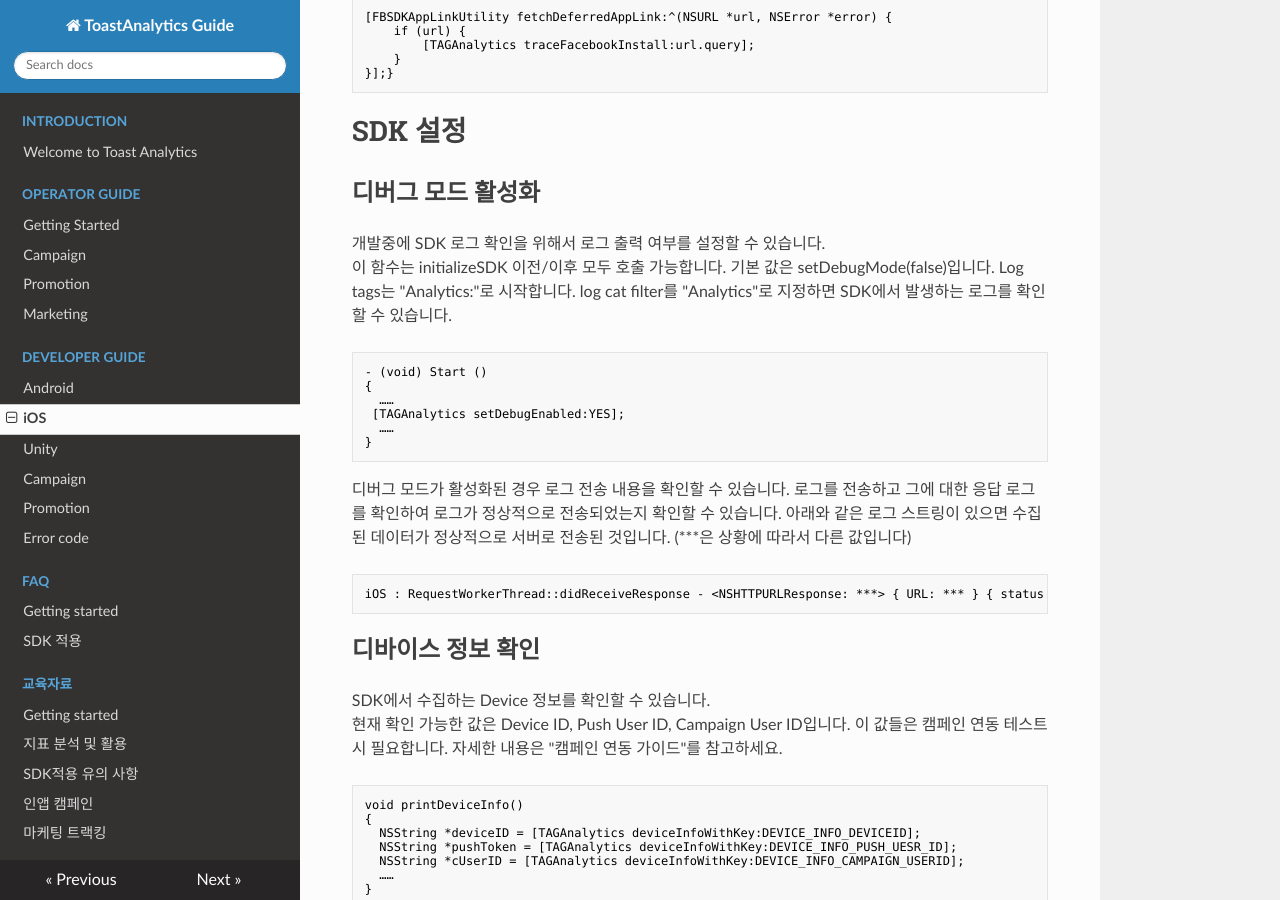
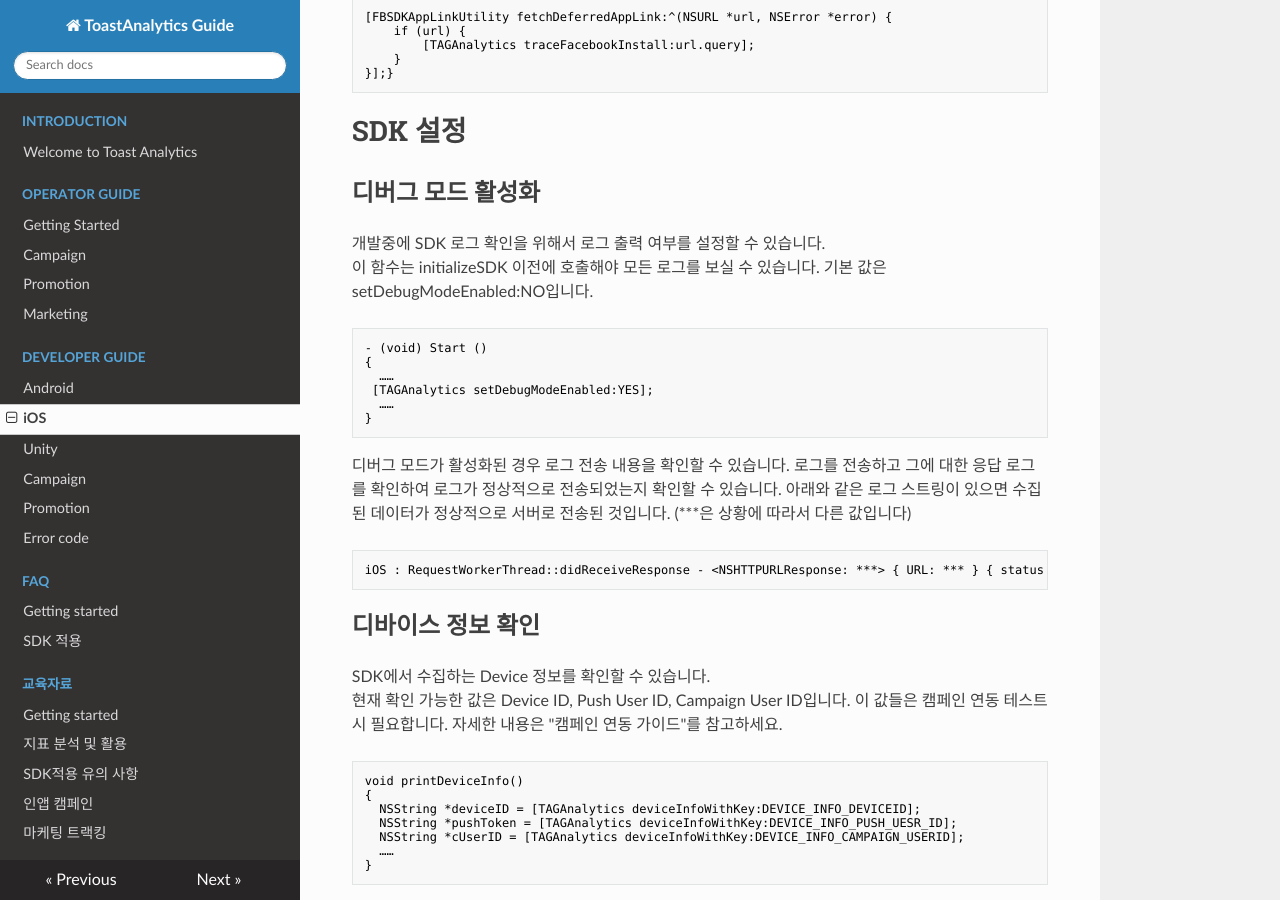
Before and after one commit to ToastAnalytics/ToastAnalytics, an MkDocs documentation site: the page built from docs/Developer/5. iOS Developer Guide.md, in a window 1280 px wide and 900 px high, scrolled down 10996 px. Built offline with MkDocs 1.6.1, drawn with Linux system fonts in a browser that asks for light colours; nearby versions of some CDN libraries; old or Windows-style settings are respelled for this version of MkDocs.

Commit message:
Update 5. iOS Developer Guide.md

````diff
--- a/docs/Developer/5. iOS Developer Guide.md
+++ b/docs/Developer/5. iOS Developer Guide.md
@@ -453,14 +453,13 @@
 
 ## 디버그 모드 활성화
 개발중에 SDK 로그 확인을 위해서 로그 출력 여부를 설정할 수 있습니다.<br>
-이 함수는 initializeSDK 이전/이후 모두 호출 가능합니다. 기본 값은 setDebugMode(false)입니다.
-Log tags는 "Analytics:"로 시작합니다. log cat filter를 "Analytics"로 지정하면 SDK에서 발생하는 로그를 확인할 수 있습니다.
+이 함수는 initializeSDK 이전에 호출해야 모든 로그를 보실 수 있습니다. 기본 값은 setDebugModeEnabled:NO입니다.
 
 ```objective-c
 - (void) Start ()
 {
   ……
- [TAGAnalytics setDebugEnabled:YES];
+ [TAGAnalytics setDebugModeEnabled:YES];
   ……
 }
 ```
````
